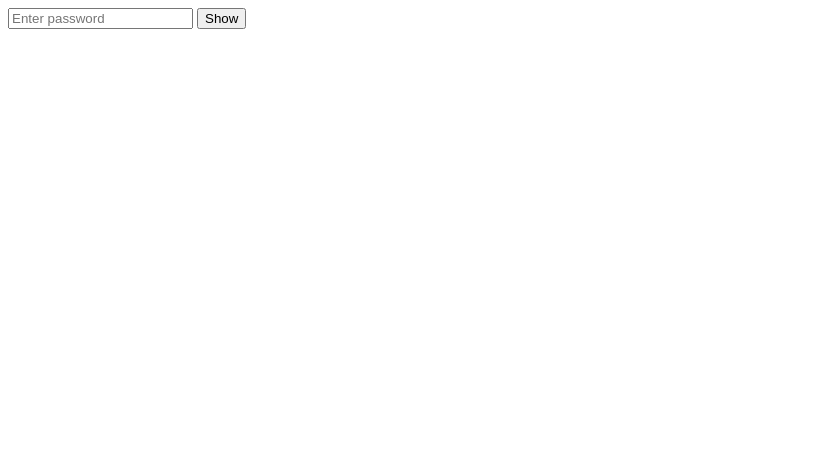
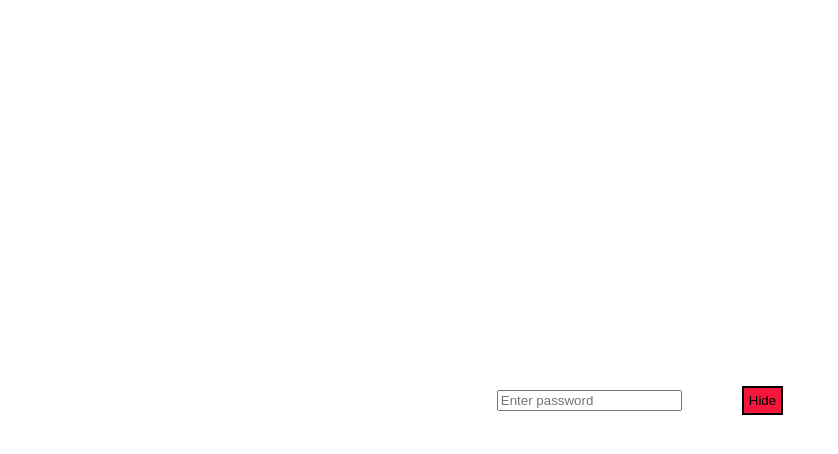
Before and after one commit to SHARAD1432/ShowHidePassword, a plain HTML site: page index.html in a window 1280 px wide. Both pictures are taken after a click on the button "Show". Shown: the whole page, without its empty margins (0-838 px from the left). Drawn offline with Linux system fonts and the light colour scheme.

Commit message:
add logic and style

```diff
--- a/index.html
+++ b/index.html
@@ -4,10 +4,48 @@
     <meta charset="UTF-8">
     <meta name="viewport" content="width=device-width, initial-scale=1.0">
     <title>Document</title>
+    <style>
+        body{
+            margin: auto;
+            display: flex;
+            justify-content: center;
+            align-items: center;
+
+            height: 100vh;
+        }
+        button{
+            display: block;
+            padding: 5px;
+            border:2px solid black;
+            background-color:rgb(245, 22, 59);
+        }
+        input,button{
+            margin:30px;
+        }
+    </style>
 </head>
 <body>
 
     <input type="password" placeholder="Enter password">
     <button>Show</button>
 </body>
+<script>
+    let btn=document.querySelector("button");
+    let inputData=document.querySelector("input");
+
+
+    btn.addEventListener("click",()=>{
+        if(btn.innerHTML=="Show"){
+             inputData.type="text"
+             btn.innerHTML="Hide"
+
+        }
+        else{
+               inputData.type="password"
+             btn.innerHTML="Show"
+
+        }
+
+    })
+</script>
 </html>
```
